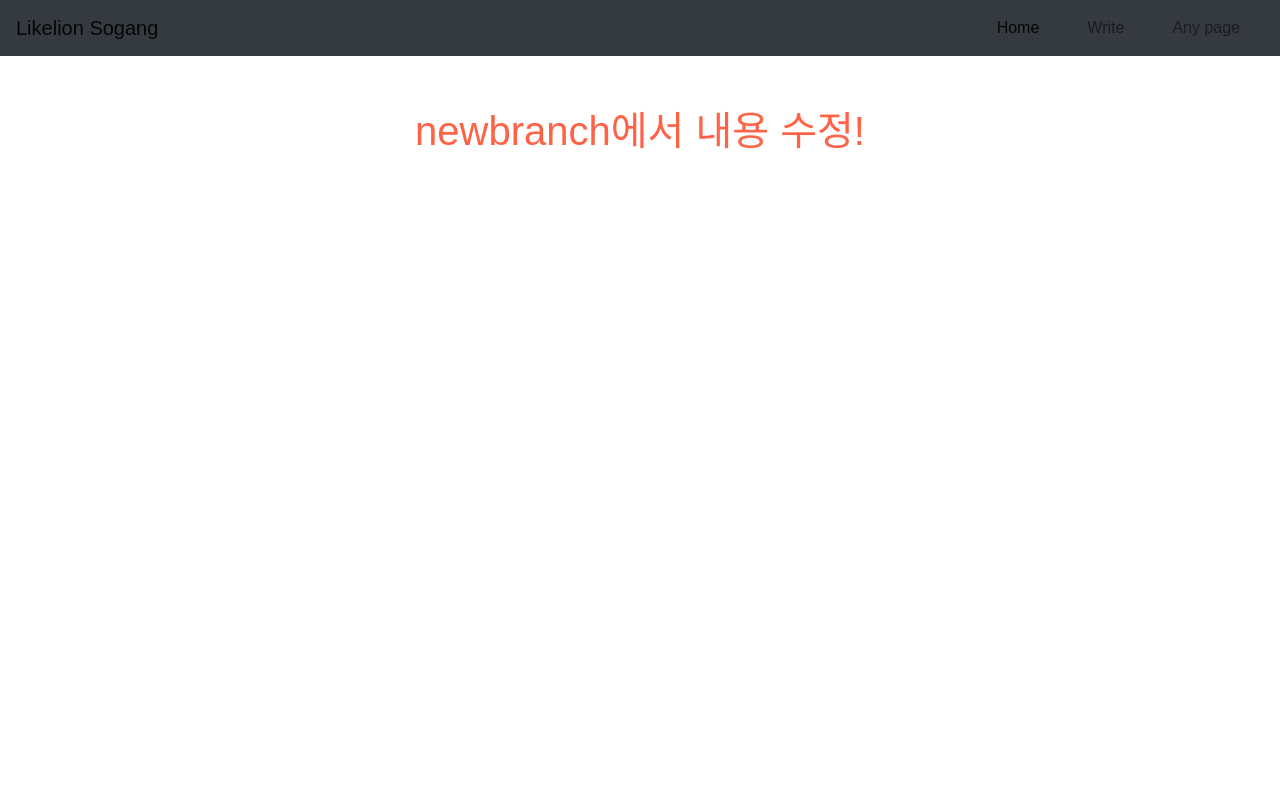
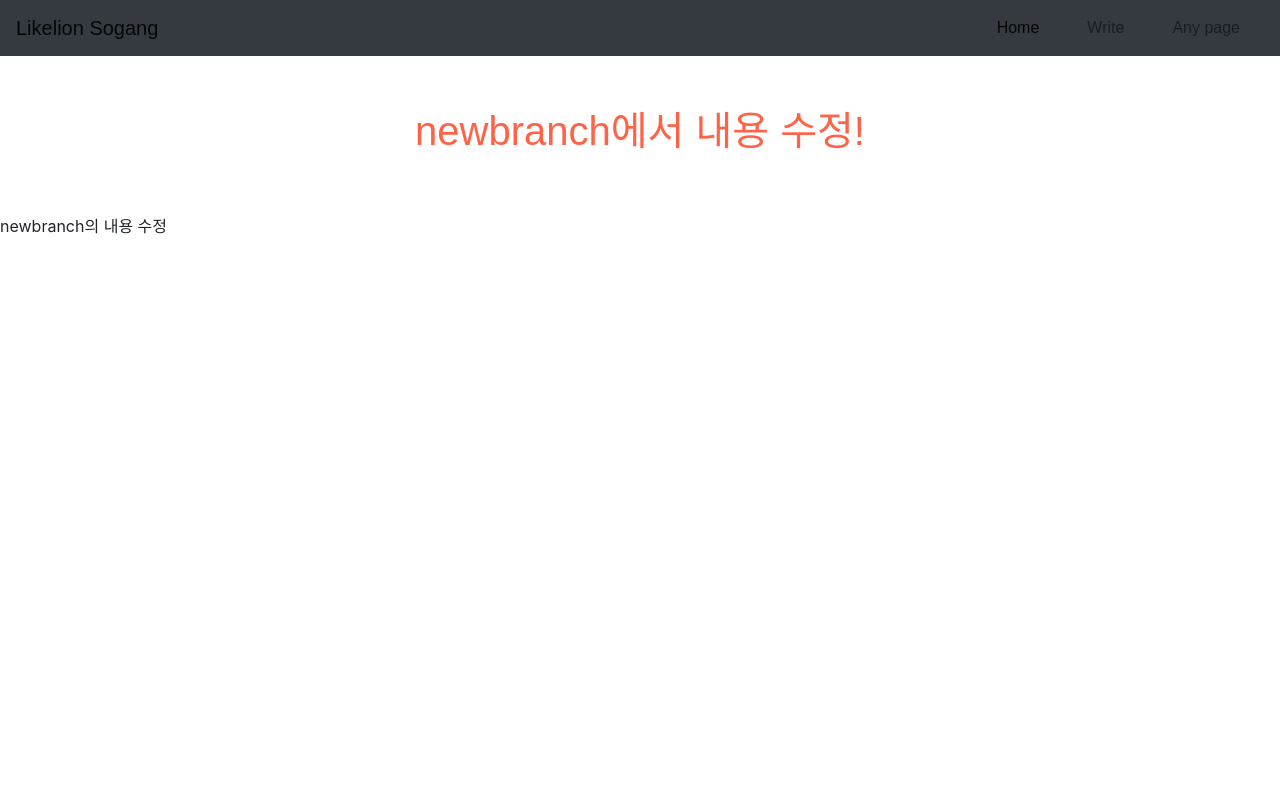
Before and after one commit to uk960214/gitpractice2, a Django app: page /page/ in a window 1280 px wide. Run offline with Django 3.2, Linux system fonts and the light colour scheme; some libraries are stand-ins or nearby versions; some web fonts are replaced.

Commit message:
page.html update in newbranch

```diff
--- a/mydiary/templates/mydiary/page.html
+++ b/mydiary/templates/mydiary/page.html
@@ -11,5 +11,6 @@
     </style>
 </head>
 <h1>newbranch에서 내용 수정!</h1>
+newbranch의 내용 수정
 
 {% endblock %}
```
